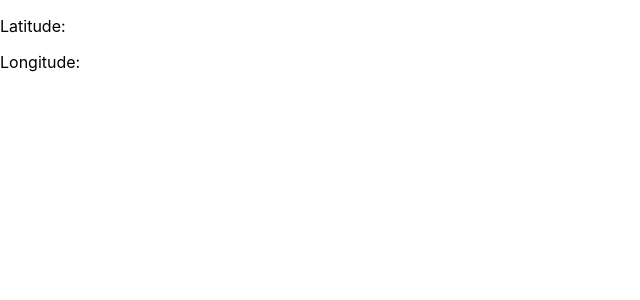
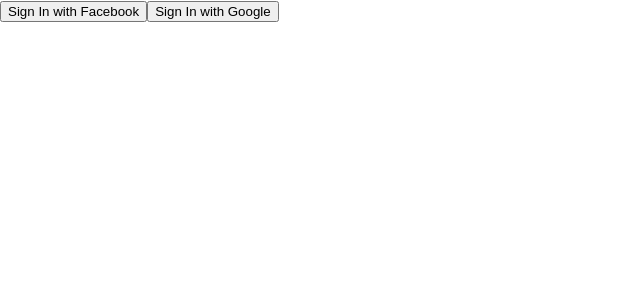
Before and after one commit to AlexeiCocu/react_pwa_1, a React (Create React App) app: page / in a window 1280 px wide. Shown: the top 300 px of the page, without its empty margins (0-640 px from the left). Built offline with nearby package versions, Linux system fonts and the light colour scheme; no server answers.

Commit message:
google auth login

```diff
--- a/package.json
+++ b/package.json
@@ -6,6 +6,7 @@
     "@testing-library/jest-dom": "^5.16.5",
     "@testing-library/react": "^13.4.0",
     "@testing-library/user-event": "^13.5.0",
+    "firebase": "^10.0.0",
     "react": "^18.2.0",
     "react-dom": "^18.2.0",
     "react-scripts": "5.0.1",
--- a/src/App.js
+++ b/src/App.js
@@ -1,8 +1,12 @@
 import CurrentLocation from "./Components/CurrentLocation";
 import InstallPrompt from "./Components/InstallPrompt";
+import { signInWithPopup, FacebookAuthProvider } from "firebase/auth";
+import {auth, providerFacebook, providerGoogle} from "./Firebase";
+import {useState} from "react";
 
 
 function App() {
+    const [user, setUser] = useState(null);
 
     if ('serviceWorker' in navigator) {
         window.addEventListener('load', () => {
@@ -16,13 +20,75 @@
         });
     }
 
+    const handleFacebookLogin = () => {
+        signInWithPopup(auth, providerFacebook).then((result) => {
+
+            console.log(result)
+
+            setUser(result.user);
+        }).catch((err) => {
+            console.log(err)
+        })
+    }
+
+    const handleGoogleLogin = () => {
+        signInWithPopup(auth, providerGoogle).then((result) => {
+
+            console.log(result)
+
+            const name = result.user.displayName;
+            const email = result.user.email;
+            const profilePic = result.user.photoURL;
+
+            localStorage.setItem("name", name);
+            localStorage.setItem("email", email);
+            localStorage.setItem("profilePic", profilePic);
+
+            setUser(name)
+
+        }).catch((error) => {
+            alert(error)
+        })
+
+    }
+
+    const handleLogout = () => {
+        setUser(null);
+    }
+
 
     return (
         <div>
 
-            <CurrentLocation/>
+            {user ? (
 
-            <InstallPrompt/>
+                <div>
+
+                    <button onClick={handleLogout}>Logout</button>
+                    <h3>Welcome {localStorage.getItem('name')}</h3>
+                    <p>{localStorage.getItem('email')}</p>
+                    <div>
+                        <img src={localStorage.getItem('profilePic')} alt="dp"/>
+                    </div>
+
+
+                    <CurrentLocation/>
+
+                    <InstallPrompt/>
+
+                </div>
+
+            ) : (
+                <div>
+                    <button onClick={handleFacebookLogin}>Sign In with Facebook</button>
+                    <button onClick={handleGoogleLogin}>Sign In with Google</button>
+                </div>
+
+            )}
+
+
+
+
         </div>
     );
 }
--- /dev/null
+++ b/src/Firebase.js
@@ -0,0 +1,19 @@
+import { initializeApp } from "firebase/app";
+import { getAuth, FacebookAuthProvider, GoogleAuthProvider } from "firebase/auth";
+
+const firebaseConfig = {
+    apiKey: "AIzaSyBCpqWl6r0PTTMyd_-fUzIwITqodZzsxy0",
+    authDomain: "react-pwa-8a460.firebaseapp.com",
+    projectId: "react-pwa-8a460",
+    storageBucket: "react-pwa-8a460.appspot.com",
+    messagingSenderId: "388512712149",
+    appId: "1:388512712149:web:af1edcff653ae629de695c"
+};
+
+const app = initializeApp(firebaseConfig);
+
+const auth = getAuth(app);
+const providerFacebook = new FacebookAuthProvider();
+const providerGoogle = new GoogleAuthProvider();
+
+export {auth, providerFacebook, providerGoogle};
```
Also changed, not shown: 2 other files (tests, documents, lock files or other folders).
